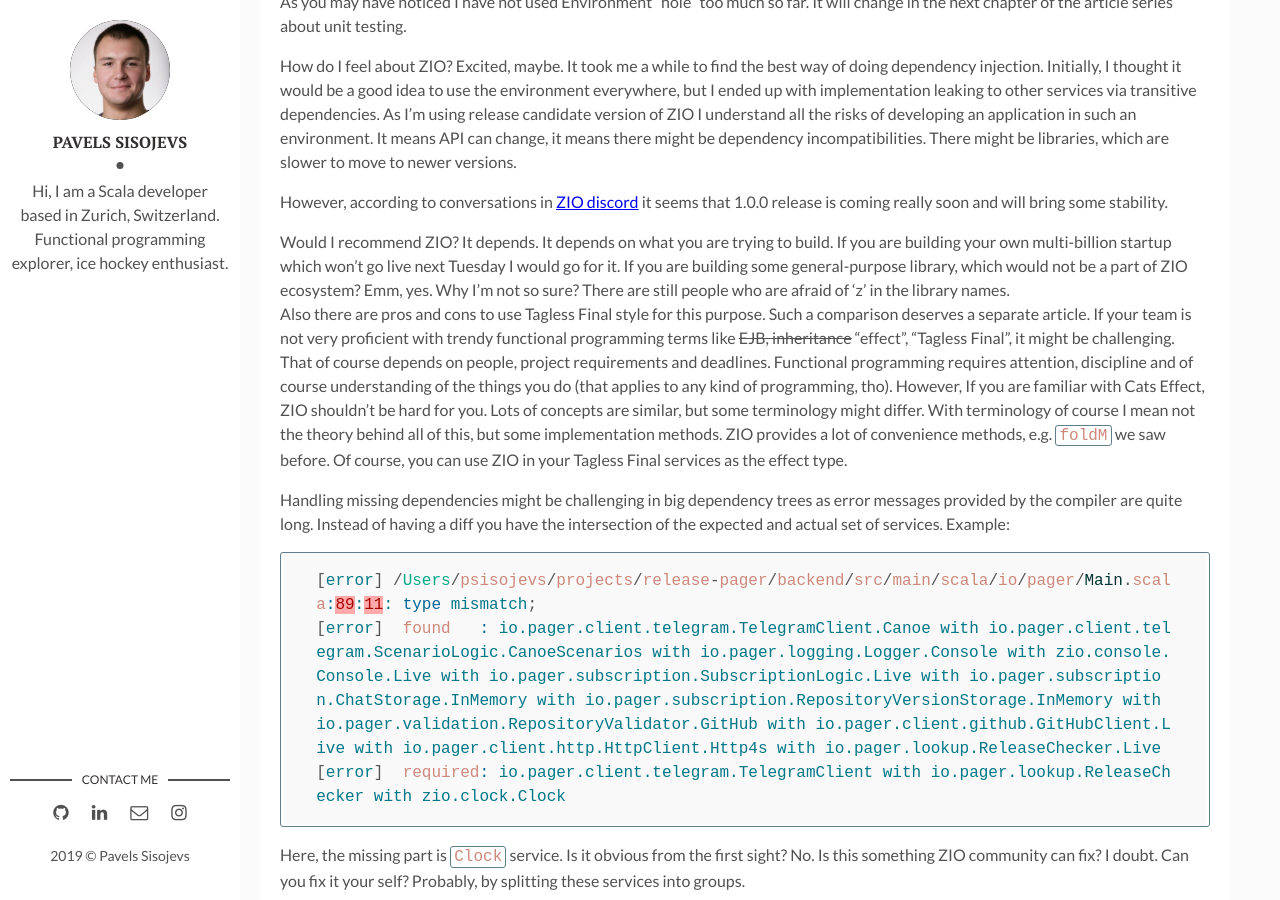
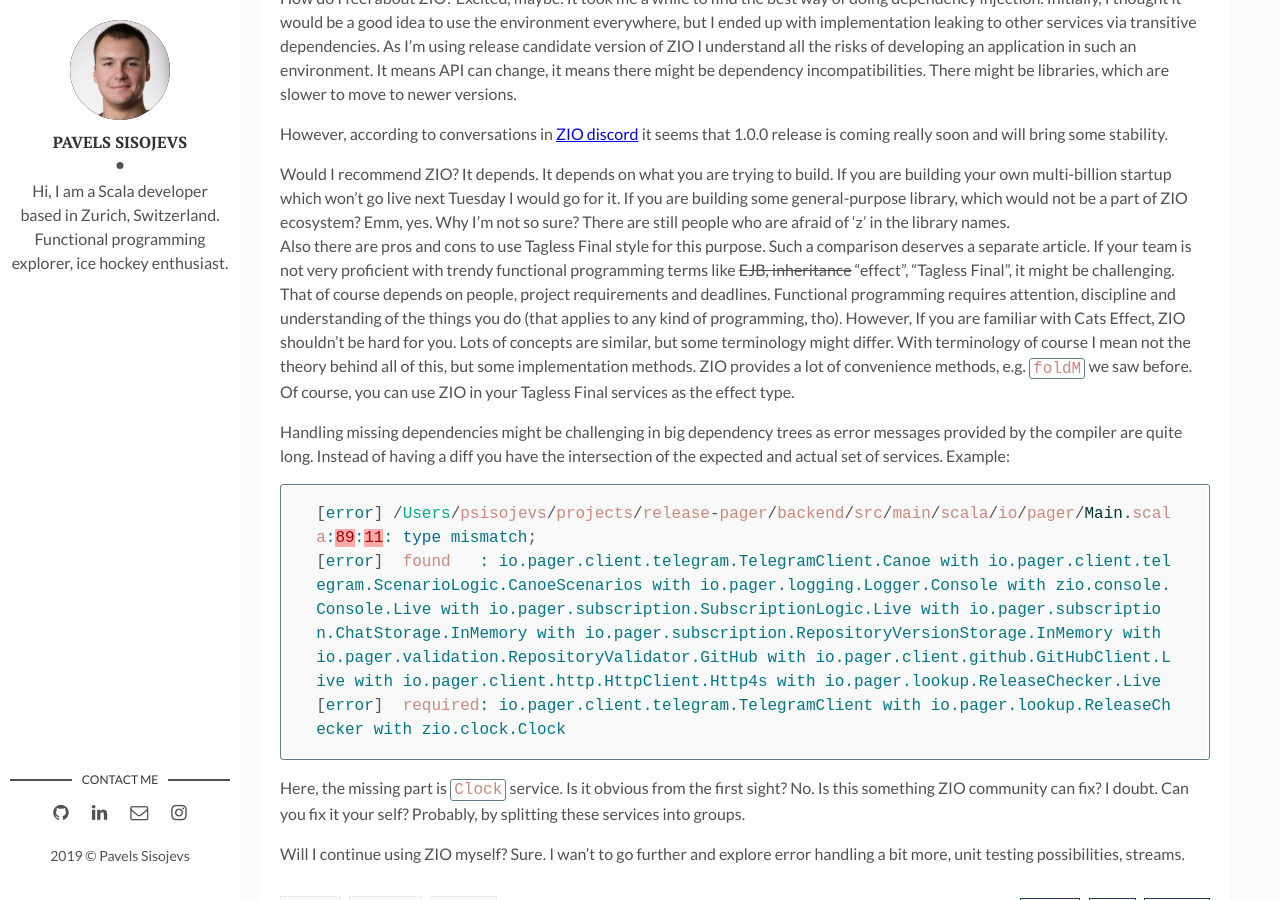
Before and after one commit to the-pavels/psisoyev.github.io, a Jekyll site: the page built from _posts/2019-11-12-welcome-zio.markdown, in a window 1280 px wide and 900 px high, scrolled down 8955 px. Built offline with Jekyll 4.4.1, drawn with Linux system fonts in a browser that asks for light colours; comment, search, counter and statistics services are not loaded; some of the changed text lies outside the part shown.

Commit message:
spelling

```diff
--- a/_posts/2019-11-12-welcome-zio.markdown
+++ b/_posts/2019-11-12-welcome-zio.markdown
@@ -382,7 +380,7 @@ If you are building some general-purpose library, which would not be a part of Z
 Also there are pros and cons to use Tagless Final style for this purpose. Such a comparison deserves a separate article.
 If your team is not very proficient with trendy functional programming terms like ~~EJB, inheritance~~ "effect", "Tagless Final", it might be challenging.
 That of course depends on people, project requirements and deadlines.
-Functional programming requires attention, discipline and of course understanding of the things you do (that applies to any kind of programming, tho).
+Functional programming requires attention, discipline and understanding of the things you do (that applies to any kind of programming, tho).
 However, If you are familiar with Cats Effect, ZIO shouldn't be hard for you. Lots of concepts are similar, but some terminology might differ.
 With terminology of course I mean not the theory behind all of this, but some implementation methods.
 ZIO provides a lot of convenience methods, e.g. `foldM` we saw before. Of course, you can use ZIO in your Tagless Final services as the effect type.
```
Also changed, not shown: other parts of _posts/2019-11-12-welcome-zio.markdown (+4 -6 lines).
